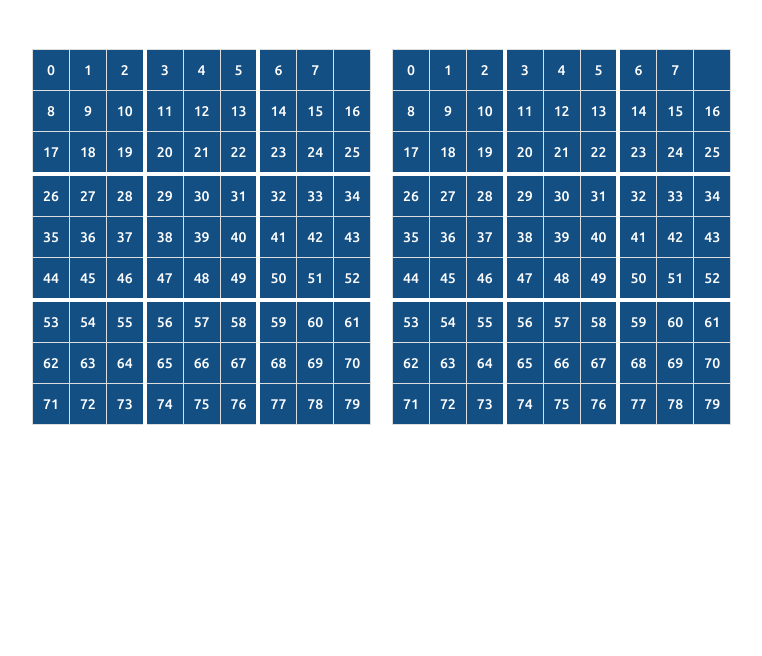
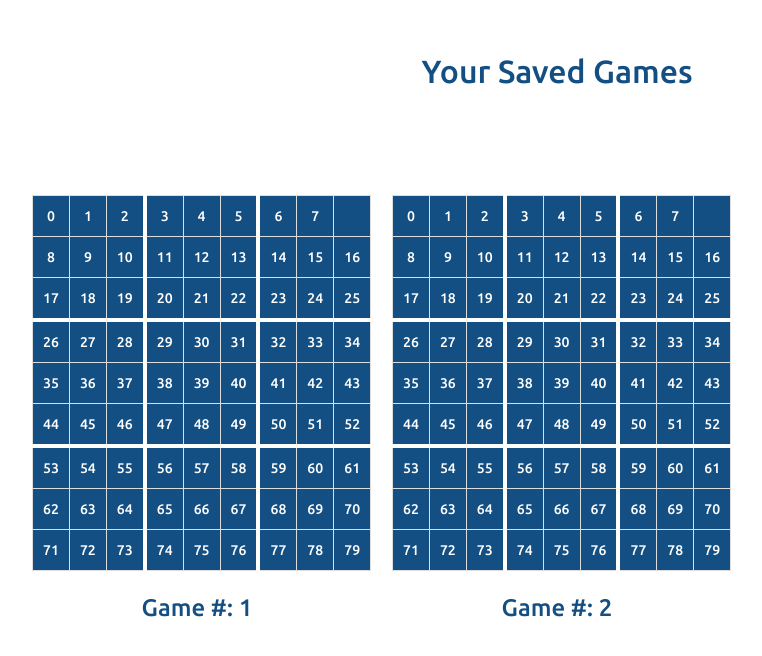
Before and after one commit to Manis99803/design-pattern-project, a Flask app: page /game_history in a window 1280 px wide. Shown: the part 51-707 px from the top of the page, without its empty margins (83-845 px from the left). Run offline with Flask 2, Linux system fonts and the light colour scheme; some libraries are stand-ins or nearby versions.

Commit message:
saved boards

```diff
--- a/templates/previous_games.html
+++ b/templates/previous_games.html
@@ -23,9 +23,14 @@
 
     <style>
         p {
-            color: #fff;
             font-family: 'Ubuntu', sans-serif;
             font-size: x-large;
+            color: #134f83 !important;
+            text-align: center;
+        }
+        #heading {
+            margin: 100px;
+            font-size: xx-large;
         }
         .info {
             position: relative;
@@ -92,6 +97,7 @@
                     </nav>
                 </div>
             </header>
+            <p id="heading">Your Saved Games</p>
             <div class="row">
                 {% set count = [1] %}
                 {% for game in sudoku_games %}
@@ -109,6 +115,7 @@
                                 </tr>
                             {% endfor %}
                         </table>
+                        <p class="game">Game #: {{ count[0] }}</p>
                     </div>
                     {% if count.append(count.pop() + 1) %}{% endif %}
                 {% endfor %}
```
